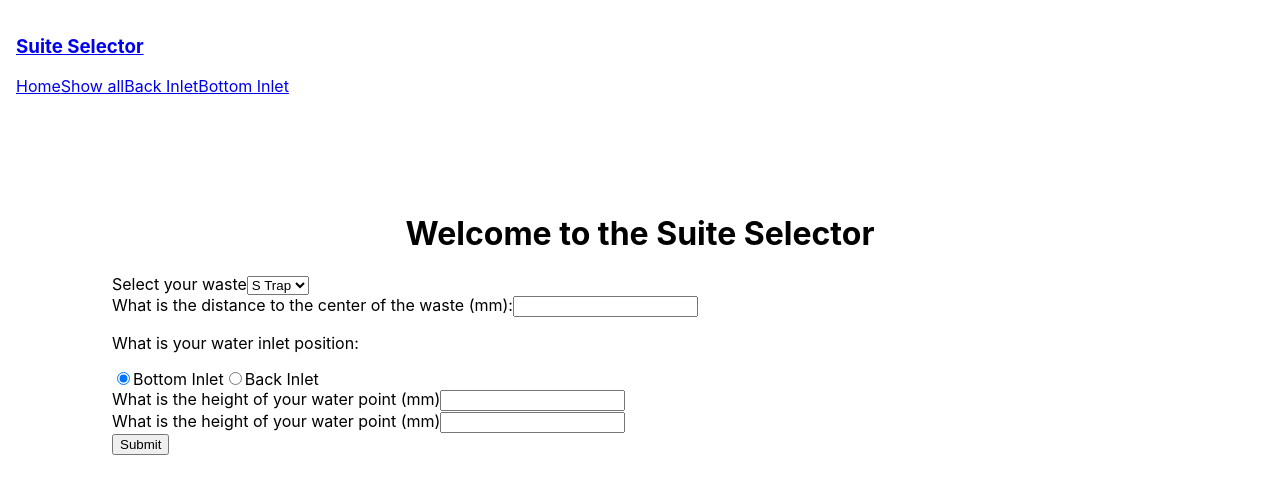
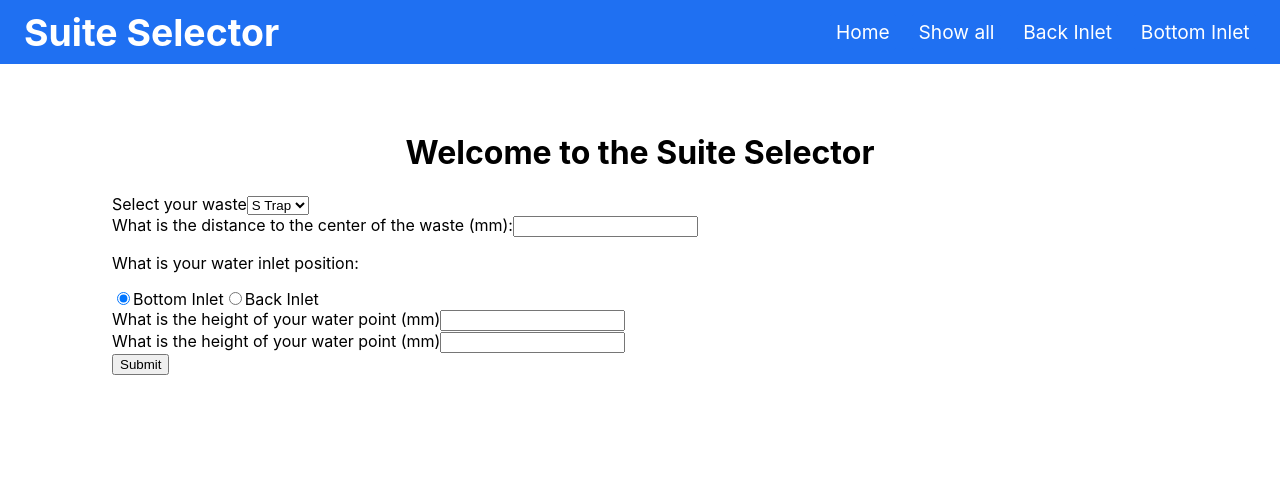
Before and after one commit to lhack-jpeg/suiteselector, a React (Create React App) app in the folder client/: page / in a window 1280 px wide. Shown: the top 494 px of the page. Built offline with nearby package versions, Linux system fonts and the light colour scheme.

Commit message:
add styling to nav bar

```diff
--- a/client/src/components/NavBar.js
+++ b/client/src/components/NavBar.js
@@ -1,26 +1,47 @@
 import React from "react";
 import { NavLink, Link } from "react-router-dom";
+import "./navbar.css";
 
 export default function NavBar() {
     return (
-        <div className="NavBar">
-            <div className="Logo">
+        <header className="main-header">
+            <div className="logo">
                 <Link to="/">
                     <h3>Suite Selector</h3>
                 </Link>
             </div>
+            <nav className="navbar">
+                <div className="main-nav">
+                    <ul className="main-nav__nav-items">
+                        <li className="main-nav__item">
                             <NavLink to="/" className="Navbar__link">
                                 Home
                             </NavLink>
+                        </li>
+                        <li className="main-nav__item">
                             <NavLink to="/show" className="Navbar__link">
                                 Show all
                             </NavLink>
-            <NavLink to="show/toilets/backInlet" className="Navbar__link">
+                        </li>
+                        <li className="main-nav__item">
+                            <NavLink
+                                to="show/toilets/backInlet"
+                                className="Navbar__link"
+                            >
                                 Back Inlet
                             </NavLink>
-            <NavLink to="show/toilets/bottomInlet" className="Navbar__link">
+                        </li>
+                        <li className="main-nav__item">
+                            <NavLink
+                                to="show/toilets/bottomInlet"
+                                className="Navbar__link"
+                            >
                                 Bottom Inlet
                             </NavLink>
+                        </li>
+                    </ul>
                 </div>
+            </nav>
+        </header>
     );
 }
--- /dev/null
+++ b/client/src/components/navbar.css
@@ -0,0 +1,75 @@
+.main-header {
+    background-color: #1f70f2;
+    padding: 0.5rem;
+    width: 100%;
+    top: 0;
+    left: 0;
+    position: fixed;
+    box-sizing: border-box;
+    z-index: 3;
+    display: --webkit-box;
+    display: -ms-flexbox;
+    display: -webkit-flex;
+    display: flex;
+    justify-content: space-between;
+    align-items: center;
+    height: 4rem;
+}
+
+.logo {
+    padding-left: 1rem;
+    display: flex;
+}
+
+.logo a {
+    padding-left: 0.5rem;
+    text-decoration: none;
+    color: white;
+    font-size: 2rem;
+}
+
+@media (min-width: 40rem) {
+    .logo a {
+        padding-left: 0;
+    }
+}
+
+.main-nav {
+    display: none;
+}
+
+@media (min-width: 40rem) {
+    .main-nav {
+        display: flex;
+    }
+}
+
+.main-nav__nav-items {
+    display: -ms-flexbox;
+    display: -webkit-flex;
+    display: flex;
+    list-style: none;
+    min-width: 26rem;
+    justify-content: flex-end;
+    align-items: center;
+}
+
+.main-nav__item {
+    padding-right: 1rem;
+}
+
+.main-nav__item a {
+    color: white;
+    text-decoration: none;
+    font-size: 1.2rem;
+    margin-bottom: 0.2rem;
+    padding: 0.4rem;
+    background-color: #1f70f2;
+    border-radius: 2px;
+    transition: background-color 200ms ease-in;
+}
+
+.main-nav__item a:hover {
+    border-bottom: 2px solid white;
+    background-color: #679ef6;
+}
```
Lines whose indentation alone changed are shown as unchanged.
